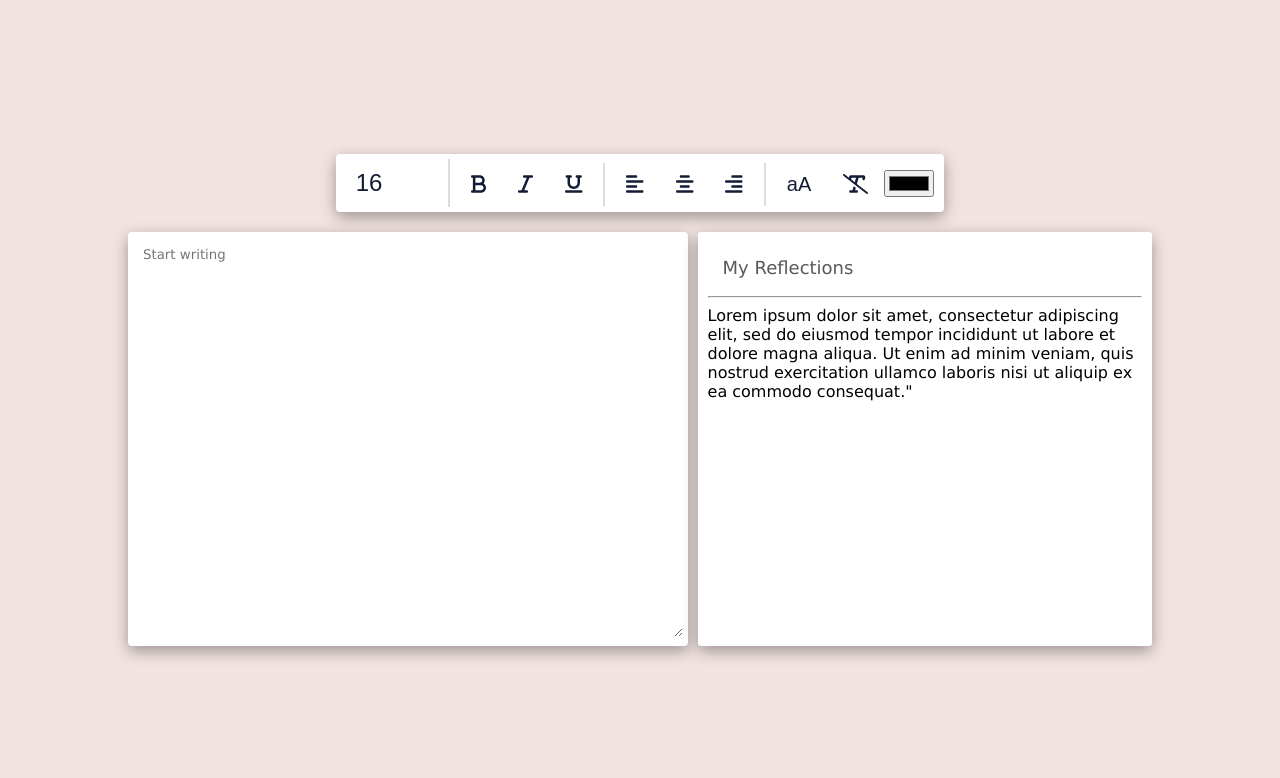
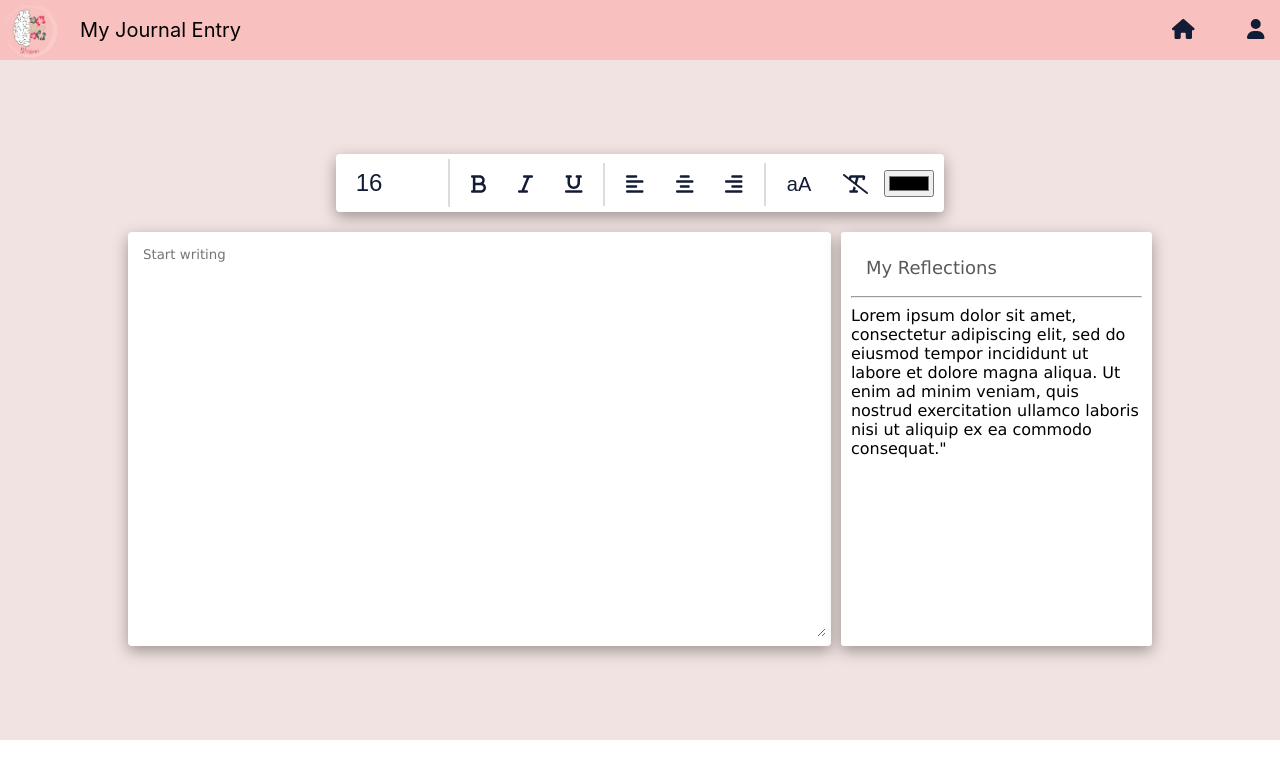
Before and after one commit to Neleac/blossom, a Next.js app: page /journal_entry in a window 1280 px wide. Shown: the top 778 px of the page. Built offline with nearby package versions, Linux system fonts and the light colour scheme.

Commit message:
created navbar

```diff
--- a/pages/journal_entry.js
+++ b/pages/journal_entry.js
@@ -1,4 +1,5 @@
 import styles from '../styles/JournalEntry.module.css'
+import Image from 'next/image'
 
 
 import {FontAwesomeIcon} from '@fortawesome/react-fontawesome'
@@ -10,14 +11,34 @@ import {
     faAlignCenter,
     faAlignRight,
     faTextSlash,
+    faHome,
+    faUser
 } from '@fortawesome/free-solid-svg-icons'
-
-
 
 
 function JournalEntry() {
     return (
         <div id={styles.section}>
+            <div id={styles.navbar}>
+                <Image id={styles.logo} src="/logo_filled.png" alt="logo" width="60" height="60"/>
+
+                <div id={styles.jetitle}>
+                My Journal Entry
+                </div>
+
+
+                <div id={styles.navbuttons}>
+                    <button className={styles.button} type="button">
+                        <FontAwesomeIcon icon={faHome}/>
+                    </button>
+
+                    <button className={styles.button} type="button">
+                        <FontAwesomeIcon icon={faUser}/>
+                    </button>
+                </div>
+            </div>
+
+
         <div id={styles.body}>
             <div className={styles.row}>
                 <div className={styles.col}>
--- a/styles/JournalEntry.module.css
+++ b/styles/JournalEntry.module.css
@@ -1,10 +1,33 @@
 
 
+#navbar {
+    width: 100%;
+    background: #F8C0BE;
+    display: flex;
+    justify-items: center;
+    align-items: center;
+    gap: 20px;
+}
+
+#jetitle{
+    font-size: 20px;
+    justify-self: center;
+    align-self: center;
+}
+
+#navbuttons {
+    margin-left: auto;
+    background: #F8C0BE;
+    display: flex;
+    justify-self: right;
+    align-items: center;
+    gap: 20px;
+}
 
 
 #body {
     background: #F1E3E1;
-    height: 100vh;
+    height: 85vh;
     width: 100%;
     display: flex;
     justify-content: center;
@@ -94,7 +117,7 @@
 }
 
 .textareas :first-child {
-    width: 80em;
+    width: 150em;
   }
 
   #textarea2 {
```
